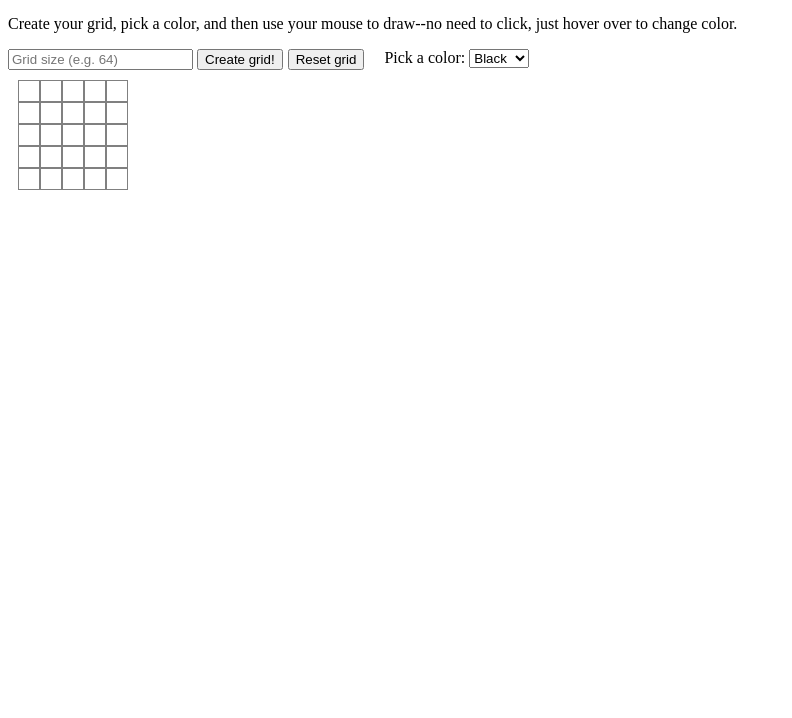
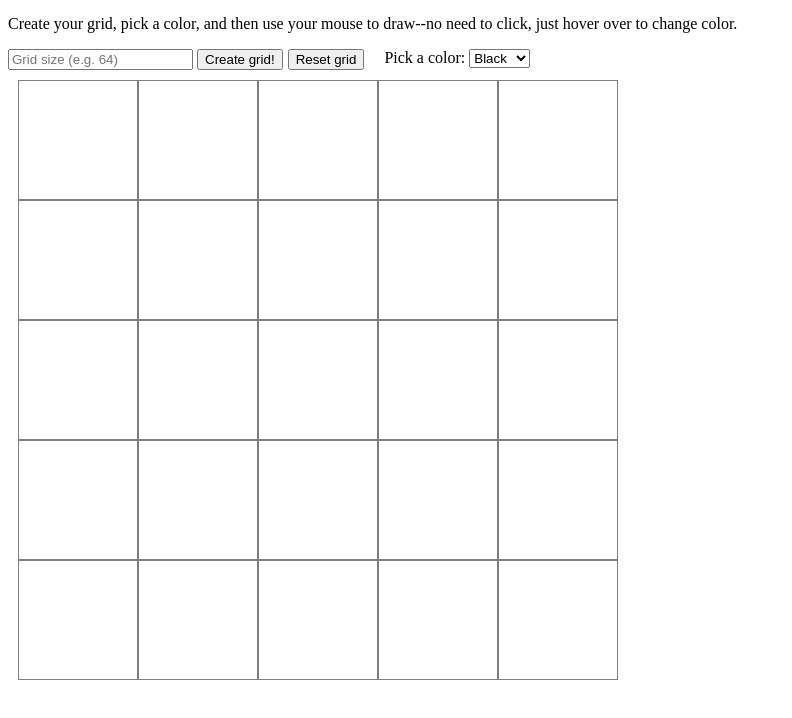
Before and after one commit to andtmal/etch-a-sketch, a plain HTML site: page index.html in a window 1280 px wide. Both pictures are taken after typing "5" into the empty fields and a click on the button "Create grid!". Shown: the part 44-762 px from the top of the page, without its empty margins (0-792 px from the left). Drawn offline with Linux system fonts and the light colour scheme.

Commit message:
Add fixed canvas size
The canvas size is now fixed. The user can choose larger grid to create
a finer pixeled canvas rather than a larger canvas.

```diff
--- a/index.html
+++ b/index.html
@@ -21,8 +21,8 @@
         <select name="colors" id="color-picker">
         <option value="black">Black</option>
         <option value="blue">Blue</option>
-        <option value="green">Green</option>
         <option value="red">Red</option>
+        <option value="yellow">Yellow</option>
         </select>
       </div>
     </div>
--- a/styles.css
+++ b/styles.css
@@ -12,6 +12,8 @@
 }
 
 #canvas {
+  width: 600px;
+  height: 600px;
   display: flex;
   flex-direction: column;
   padding: 10px;
@@ -19,11 +21,12 @@
 
 .row {
   display: flex;
+  flex: 1;
 }
 
 .square {
-  width: 20px;
-  height: 20px;
+  flex: 1;
+  aspect-ratio: 1/1;
   background-color: white;
   border: .5px solid grey;
 }
```
